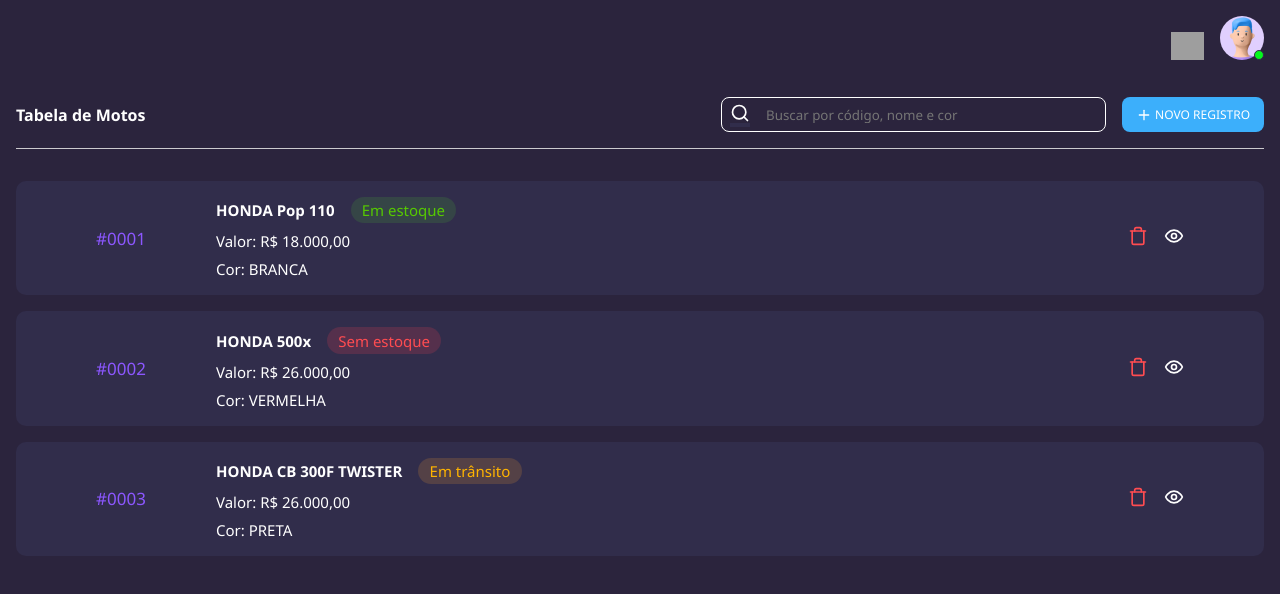
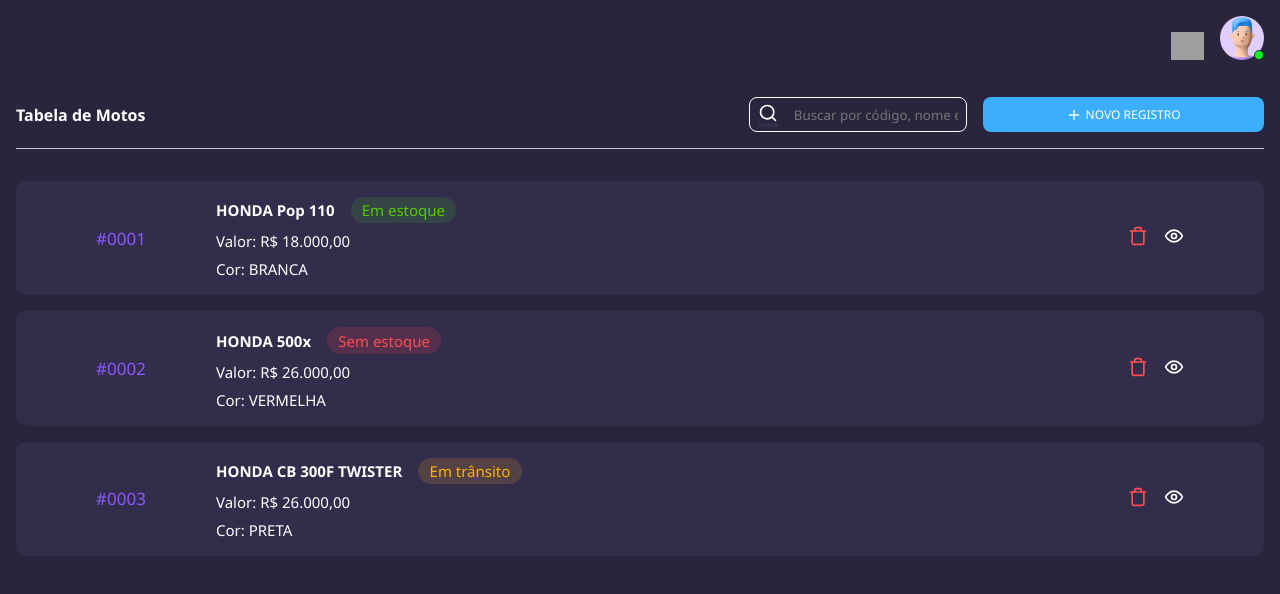
Before and after one commit to isaquerchaves/teste-motocaSystems-frontEnd, a React (Vite) app: page / in a window 1280 px wide. Shown: the top 594 px of the page. Built offline with nearby package versions, Linux system fonts and the light colour scheme; grey boxes are pictures that could not be loaded.

Commit message:
style: add button styles

```diff
--- /dev/null
+++ b/src/components/Button/Button.css
@@ -0,0 +1,42 @@
+.new-register {
+  height: 35px;
+  width: 100%;
+  background-color: #3caffb;
+  display: flex;
+  align-items: center;
+  justify-content: center;
+  gap: 0.2rem;
+  border: none;
+  border-radius: 0.5rem;
+  cursor: pointer;
+  color: white;
+}
+
+.icon {
+  background-color: #3caffb;
+  display: inline-block;
+  width: 16px;
+  height: 16px;
+}
+
+.new-record {
+  background-color: #3caffb;
+  font-size: 12px;
+  color: white;
+}
+
+.register{
+  height: 45px;
+  width: 420px;
+  font-size: 12px;
+  font-weight: 600;
+  background-color: #3caffb;
+  display: flex;
+  align-items: center;
+  justify-content: center;
+  gap: 0.5rem;
+  border: none;
+  border-radius: 0.5rem;
+  cursor: pointer;
+  color: white;
+}
--- a/src/components/Button/Button.tsx
+++ b/src/components/Button/Button.tsx
@@ -1,4 +1,5 @@
 import { CircleArrowUp, Plus } from "lucide-react";
+import './Button.css'
 
 interface ButtonProps {
   type: string;
```
